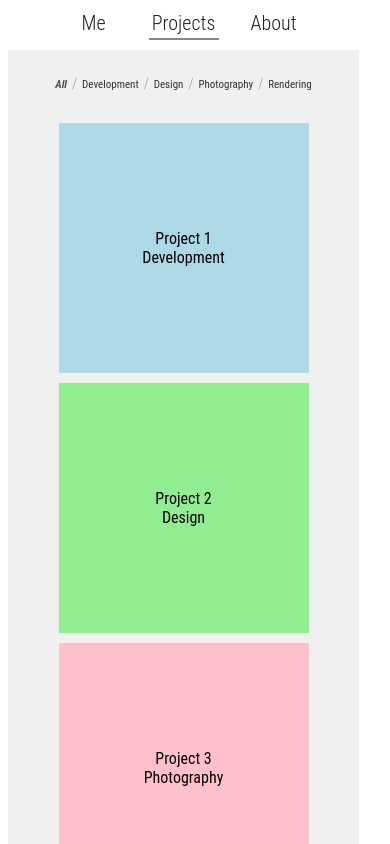
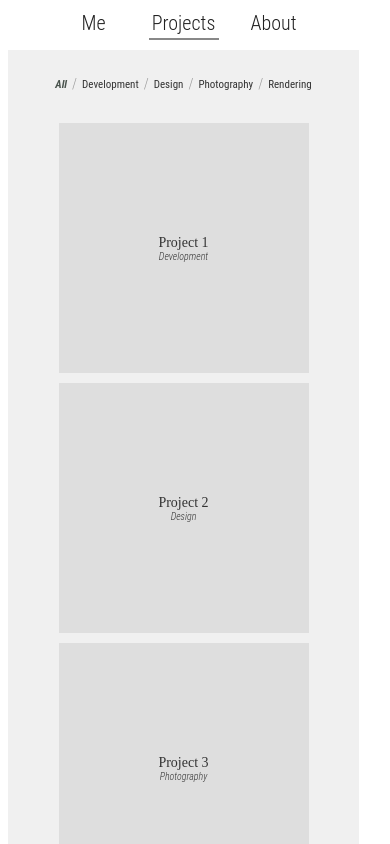
Before and after one commit to dontpressthat/chrisrau.ch, a React (Create React App) app in the folder client/: page /Projects in a window 390 px wide. Shown: the top 844 px of the page. Built offline with nearby package versions, Linux system fonts and the light colour scheme; the HTML template or start-up script is replaced by a standard one.

Commit message:
Update Projects page responsive behavior

```diff
--- a/client/src/Pages/Projects/components/Tile.js
+++ b/client/src/Pages/Projects/components/Tile.js
@@ -1,4 +1,4 @@
-import React from 'react';
+import React, { useState } from 'react';
 import styled from 'styled-components';
 import StyledText from '../../../global-components/styled-components/StyledText';
 
@@ -7,17 +7,31 @@ const tileSize = 250;
 const Container = styled.div`
   display: flex;
   flex: 2 2 ${tileSize}px;
-  justify-content: center;
-  align-items: center;
   width: ${tileSize}px;
   height: ${tileSize}px;
   background-image: url(${props => props.image});
   background-color: ${props => props.color};
   background-size: cover;
   margin: 5px;
-  &:hover {
-    opacity: 0.3;
-  }
+`
+
+const Overlay = styled.div`
+  display: flex;
+  justify-content: center;
+  align-items: center;
+  width: 100%;
+  height: 100%;
+  @media only screen and (max-width: 1280px) {
+    background-color: rgba(255, 255, 255, 0.25);
+  };
+  @media only screen and (min-width: 1280px) {
+    opacity: 0;
+    transition: 0.25s ease-out;
+    &:hover {
+      background-color: #4a544e;
+      opacity: 1;
+    };
+  };
 `
 
 const TextWrapper = styled.div`
@@ -25,25 +39,37 @@ const TextWrapper = styled.div`
   flex-direction: column;
   justify-content: center;
   align-items: center;
+  @media only screen and (max-width: 1280px) {
+    color: #333333;
+  };
+  @media only screen and (min-width: 1280px) {
+    color: lightgray;
+  };
 `
 
 const Tile = ({ image, name, category }) => {
-  let color = 'gray';
-  if (category === 'Development') {
-    color = 'lightblue'
-  } else if (category === 'Design') {
-    color = 'lightgreen'
-  } else if (category === 'Photography') {
-    color = 'pink'
-  } else if (category === 'Rendering') {
-    color = 'darkseagreen'
-  }
+
+  const [showBox, setShowBox] = useState(false);
+
+  let color = 'lightgray';
+  // if (category === 'Development') {
+  //   color = 'lightblue'
+  // } else if (category === 'Design') {
+  //   color = 'lightgreen'
+  // } else if (category === 'Photography') {
+  //   color = 'pink'
+  // } else if (category === 'Rendering') {
+  //   color = 'coral'
+  // }
+
   return (
-    <Container image={image} color={color}>
-      <TextWrapper>
-        <StyledText>{name}</StyledText>
-        <StyledText>{category}</StyledText>
-      </TextWrapper>
+    <Container image={image} color={color} onMouseEnter={() => setShowBox(true)} onMouseLeave={() => setShowBox(false)}>
+      <Overlay>
+        <TextWrapper>
+          <StyledText size={20} font='Ubuntu'>{name}</StyledText>
+          <StyledText size={12} weight={300} fontStyle='italic'>{category}</StyledText>
+        </TextWrapper>
+      </Overlay>
     </Container>
   )
 }
```
Also changed, not shown: client/src/Pages/Projects/components/ProjectInfo.js (added, +19 -0 lines), client/src/Pages/Projects/index.js (line endings or trailing spaces), public/bundle.js.
